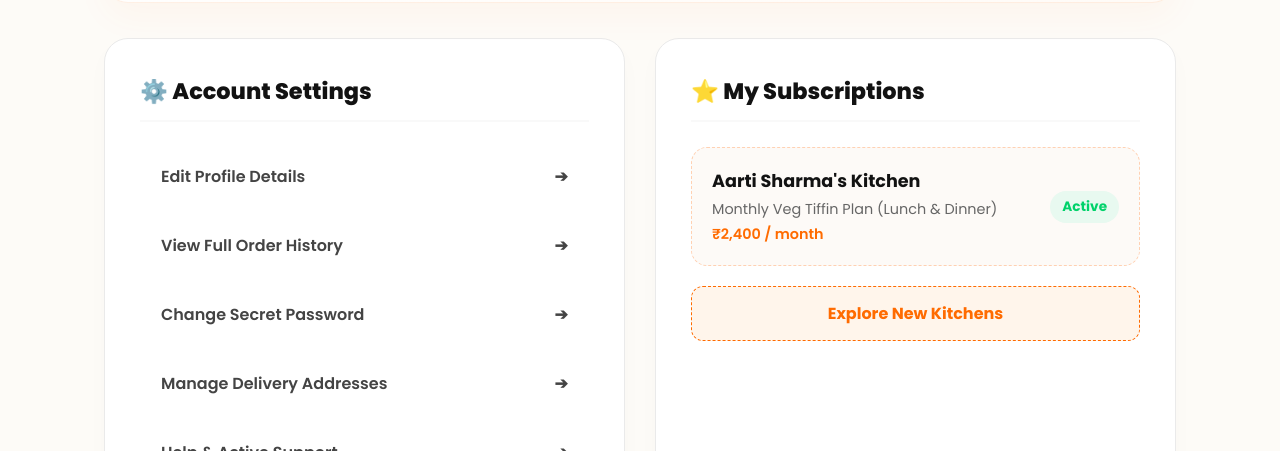
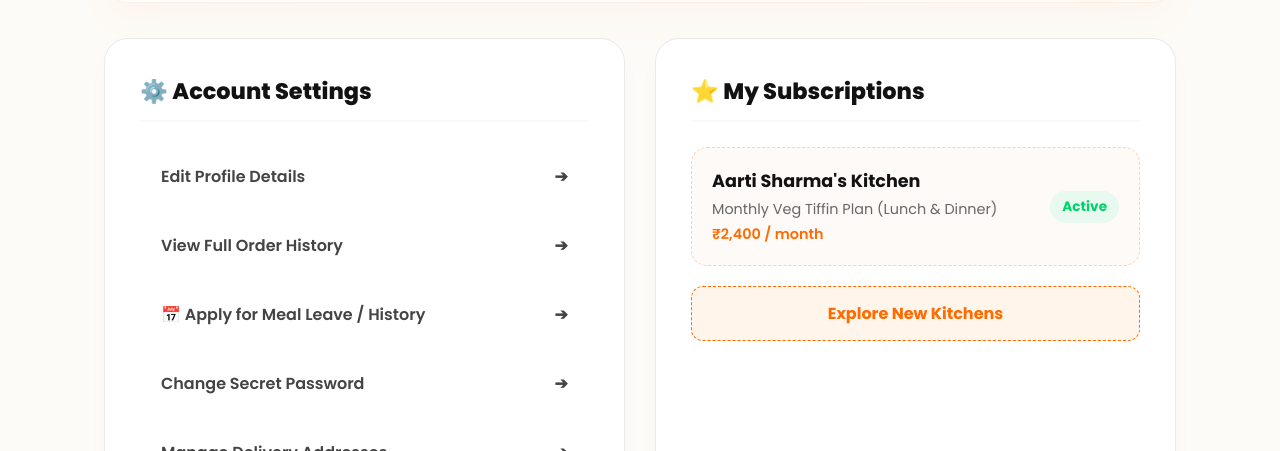
Before and after one commit to rupeshbuddhu78-dev/HomeBite, a website: page profile.html in a window 1280 px wide. Shown: the part 349-800 px from the top of the page. Drawn offline with Linux system fonts and the light colour scheme; sample sign-in values are in the browser's storage.

Commit message:
Update profile.html

```diff
--- a/profile.html
+++ b/profile.html
@@ -193,6 +193,8 @@
                 <ul class="settings-list">
                     <li class="settings-item" onclick="openModal('editProfileModal')">Edit Profile Details <span class="arrow">➔</span></li>
                     <li class="settings-item" onclick="window.location.href='orderhistory.html'">View Full Order History <span class="arrow">➔</span></li>
+                    <!-- Leave Page Link Added Here -->
+                    <li class="settings-item" onclick="window.location.href='leave.html'">📅 Apply for Meal Leave / History <span class="arrow">➔</span></li>
                     <li class="settings-item" onclick="openModal('passwordModal')">Change Secret Password <span class="arrow">➔</span></li>
                     <li class="settings-item" onclick="window.location.href='manage-addresses.html'">Manage Delivery Addresses <span class="arrow">➔</span></li>
                     <li class="settings-item" onclick="alert('Support is currently offline. Please email hello@homebite.in')">Help & Active Support <span class="arrow">➔</span></li>
```
